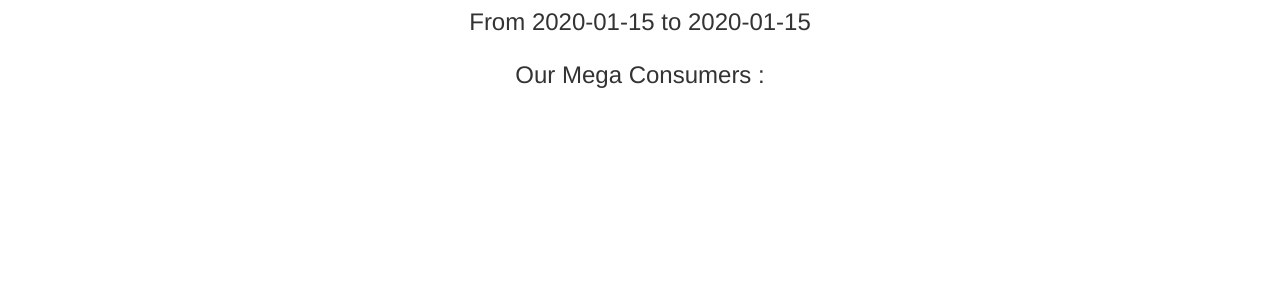
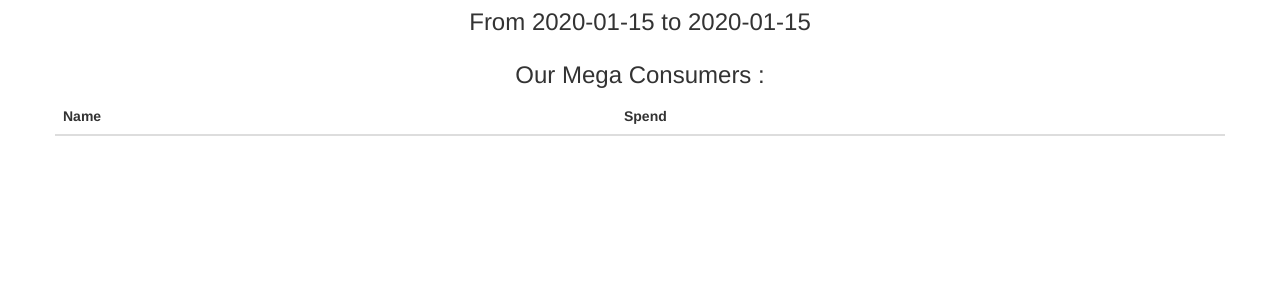
Before and after one commit to Ay9040/Swabhav-Tech-Labs-Internship-Project, a Flask app: page /megaConsumers in a window 1280 px wide, after a click that opens the changed part. Shown: the part 178-478 px from the top of the page. Run offline with Flask 2, Linux system fonts and the light colour scheme; tables that the repository leaves empty hold one stand-in row (values such as "Sample post"); lists and menus that the app fills with data are empty; some libraries are stand-ins or nearby versions.

Commit message:
MegaConsumer Table

```diff
--- a/templates/megaConsumer.html
+++ b/templates/megaConsumer.html
@@ -85,18 +85,25 @@
                     <h2>{{event[1]}}</h2>
                     <h3 class="col-12">From {{event[3]}} to {{event[4]}}<br><br>Our Mega Consumers : </h3>
                 </div>
-                    <div>
-                        <ol>
+                    <table class="table">
+                        <thead>
+                            <th>Name</th>
+                            <th>Spend</th>
+                        </thead>
+                        <tbody>
+
                         {% for mc in megaConsumers %}
                         {% if mc[3]==event[0] %}
-                        <li>
-                        <span>{{mc[0]}} {{mc[1]}}</span>
-                        <div>Spend : {{mc[2]}}</div>
-                        </li>
+                        <tr>
+
+                       <td><span>{{mc[0]}} {{mc[1]}}</span></td>
+                        <td>{{mc[2]}}</td>
+
+                    </tr>
                         {% endif %}
                         {% endfor %}
-                        </ol>
-                    </div>
+                    </tbody>
+                    </table>
                 </div>
             </div>
 
```
